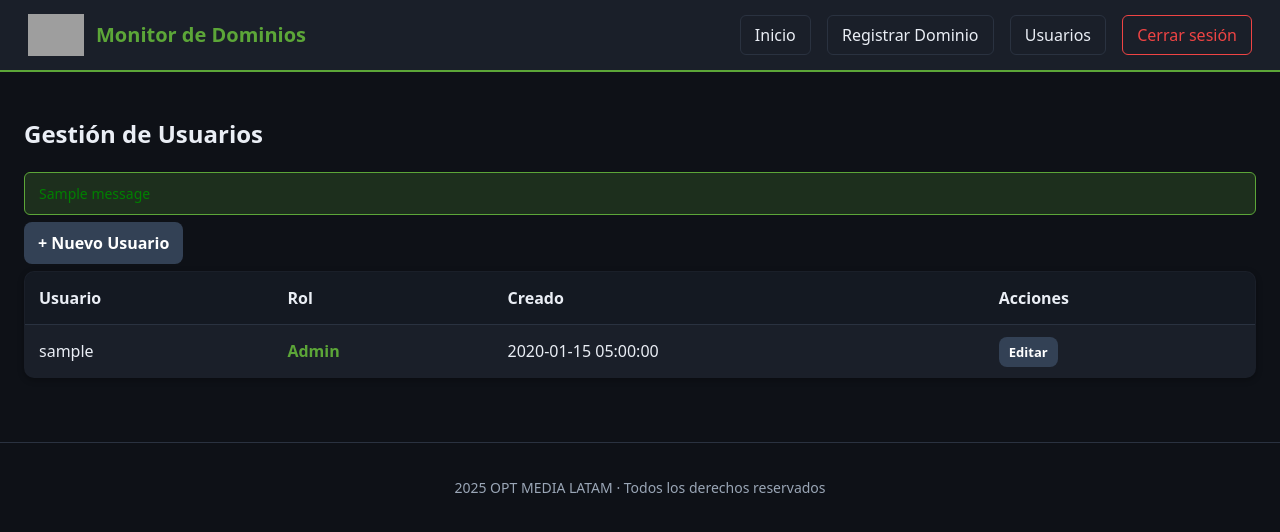
After one commit to jamsagak/monitor-opt, a Flask app: page /admin/users in a window 1280 px wide. The commit adds this page. Shown: the top 532 px of the page. Run offline with Flask 3, Linux system fonts and the light colour scheme; a user stored in the database is signed in; tables that the repository leaves empty hold one stand-in row (values such as "Sample post"); one stand-in notice (Sample message) is shown; grey boxes are pictures that could not be loaded.

Commit message:
Add admin panel: user management, domain editing, logout
- Add is_admin field to User model
- Add admin_required decorator for protected routes
- Add user CRUD: list, create, edit, delete (admin only)
- Add domain edit route and template
- Add logout button and admin menu to header nav
- Prevent admin from deleting themselves

Co-Authored-By: Claude Opus 4.6 <noreply@anthropic.com>

```diff
--- a/app.py
+++ b/app.py
@@ -1,6 +1,7 @@
 import os
+from functools import wraps
 from datetime import datetime
-from flask import Flask, render_template, request, redirect, url_for, flash
+from flask import Flask, render_template, request, redirect, url_for, flash, abort
 from apscheduler.schedulers.background import BackgroundScheduler
 from flask_migrate import Migrate
 import pytz
@@ -8,11 +9,21 @@ from flask_login import (
     LoginManager, login_user, login_required,
     logout_user, current_user
 )
-from werkzeug.security import check_password_hash
+from werkzeug.security import check_password_hash, generate_password_hash
 
 from config import Config
 from models import db, Domain, User
 from monitor import run_full_cycle, check_and_capture
+
+
+def admin_required(f):
+    @wraps(f)
+    @login_required
+    def decorated(*args, **kwargs):
+        if not current_user.is_admin:
+            abort(403)
+        return f(*args, **kwargs)
+    return decorated
 
 
 def create_app():
@@ -139,6 +150,32 @@ def create_app():
         flash(f"Monitoreo ejecutado para {d.domain}.", "success")
         return redirect(url_for("index"))
 
+    @app.route("/edit/<int:domain_id>", methods=["GET", "POST"])
+    @login_required
+    def edit_domain(domain_id):
+        d = Domain.query.get_or_404(domain_id)
+        if request.method == "POST":
+            d.domain = request.form.get("domain", "").strip()
+            d.client = request.form.get("client", "").strip()
+            d.contact = request.form.get("contact", "").strip()
+            d.provider = request.form.get("provider", "").strip()
+            expiry = request.form.get("expiry", "").strip()
+
+            if not d.domain or not d.client:
+                flash("Dominio y Cliente son obligatorios.", "error")
+                return redirect(url_for("edit_domain", domain_id=d.id))
+
+            try:
+                d.expiry_date = datetime.strptime(expiry, "%Y-%m-%d").date() if expiry else None
+            except ValueError:
+                flash("Fecha de caducidad inválida.", "error")
+                return redirect(url_for("edit_domain", domain_id=d.id))
+
+            db.session.commit()
+            flash("Dominio actualizado.", "success")
+            return redirect(url_for("index"))
+        return render_template("edit_domain.html", domain=d)
+
     @app.route("/delete/<int:domain_id>", methods=["POST"])
     @login_required
     def delete_domain(domain_id):
@@ -147,6 +184,76 @@ def create_app():
         db.session.commit()
         flash("Dominio eliminado.", "success")
         return redirect(url_for("index"))
+
+    # -------------------
+    # Admin: User management
+    # -------------------
+    @app.route("/admin/users")
+    @admin_required
+    def admin_users():
+        users = User.query.order_by(User.username.asc()).all()
+        return render_template("admin_users.html", users=users)
+
+    @app.route("/admin/users/create", methods=["GET", "POST"])
+    @admin_required
+    def admin_create_user():
+        if request.method == "POST":
+            username = request.form.get("username", "").strip()
+            password = request.form.get("password", "").strip()
+            is_admin = request.form.get("is_admin") == "on"
+
+            if not username or not password:
+                flash("Usuario y contraseña son obligatorios.", "error")
+                return redirect(url_for("admin_create_user"))
+
+            if User.query.filter_by(username=username).first():
+                flash("Ese usuario ya existe.", "error")
+                return redirect(url_for("admin_create_user"))
+
+            u = User(
+                username=username,
+                password_hash=generate_password_hash(password),
+                is_admin=is_admin,
+            )
+            db.session.add(u)
+            db.session.commit()
+            flash(f"Usuario '{username}' creado.", "success")
+            return redirect(url_for("admin_users"))
+        return render_template("admin_user_form.html", user=None)
+
+    @app.route("/admin/users/<int:user_id>/edit", methods=["GET", "POST"])
+    @admin_required
+    def admin_edit_user(user_id):
+        u = User.query.get_or_404(user_id)
+        if request.method == "POST":
+            u.username = request.form.get("username", "").strip()
+            is_admin = request.form.get("is_admin") == "on"
+            password = request.form.get("password", "").strip()
+
+            if not u.username:
+                flash("El nombre de usuario es obligatorio.", "error")
+                return redirect(url_for("admin_edit_user", user_id=u.id))
+
+            u.is_admin = is_admin
+            if password:
+                u.password_hash = generate_password_hash(password)
+
+            db.session.commit()
+            flash(f"Usuario '{u.username}' actualizado.", "success")
+            return redirect(url_for("admin_users"))
+        return render_template("admin_user_form.html", user=u)
+
+    @app.route("/admin/users/<int:user_id>/delete", methods=["POST"])
+    @admin_required
+    def admin_delete_user(user_id):
+        u = User.query.get_or_404(user_id)
+        if u.id == current_user.id:
+            flash("No puedes eliminarte a ti mismo.", "error")
+            return redirect(url_for("admin_users"))
+        db.session.delete(u)
+        db.session.commit()
+        flash(f"Usuario '{u.username}' eliminado.", "success")
+        return redirect(url_for("admin_users"))
 
     return app
 
--- a/models.py
+++ b/models.py
@@ -37,4 +37,5 @@ class User(UserMixin, db.Model):
     id = db.Column(db.Integer, primary_key=True)
     username = db.Column(db.String(150), unique=True, nullable=False)
     password_hash = db.Column(db.String(255), nullable=False)
+    is_admin = db.Column(db.Boolean, default=False, nullable=False)
     created_at = db.Column(db.DateTime, default=datetime.utcnow)
--- /dev/null
+++ b/templates/admin_users.html
@@ -0,0 +1,54 @@
+{% extends "base.html" %}
+{% block content %}
+<h2>Gestión de Usuarios</h2>
+
+{% with messages = get_flashed_messages(with_categories=true) %}
+  {% if messages %}
+    <ul class="flash-messages">
+      {% for category, message in messages %}
+        <li style="color: {{ 'red' if category == 'error' else 'green' }};">
+          {{ message }}
+        </li>
+      {% endfor %}
+    </ul>
+  {% endif %}
+{% endwith %}
+
+<div style="margin-bottom: 16px;">
+  <a href="{{ url_for('admin_create_user') }}" class="btn-secondary">+ Nuevo Usuario</a>
+</div>
+
+<table>
+  <thead>
+    <tr>
+      <th>Usuario</th>
+      <th>Rol</th>
+      <th>Creado</th>
+      <th>Acciones</th>
+    </tr>
+  </thead>
+  <tbody>
+    {% for u in users %}
+    <tr>
+      <td>{{ u.username }}</td>
+      <td>
+        {% if u.is_admin %}
+          <span style="color: var(--primary); font-weight: 600;">Admin</span>
+        {% else %}
+          Usuario
+        {% endif %}
+      </td>
+      <td>{{ u.created_at|localtime }}</td>
+      <td>
+        <a href="{{ url_for('admin_edit_user', user_id=u.id) }}" class="btn-secondary" style="font-size:13px; padding:6px 10px;">Editar</a>
+        {% if u.id != current_user.id %}
+        <form action="{{ url_for('admin_delete_user', user_id=u.id) }}" method="post" style="display:inline;" onsubmit="return confirm('¿Eliminar usuario {{ u.username }}?');">
+          <button type="submit" class="danger" style="font-size:13px; padding:6px 10px;">Eliminar</button>
+        </form>
+        {% endif %}
+      </td>
+    </tr>
+    {% endfor %}
+  </tbody>
+</table>
+{% endblock %}
--- a/templates/base.html
+++ b/templates/base.html
@@ -13,8 +13,14 @@
       <h1>Monitor de Dominios</h1>
     </div>
     <nav>
-      <a href="{{ url_for('index') }}">Inicio</a>
-      <a href="{{ url_for('register') }}">Registrar Dominio</a>
+      {% if current_user.is_authenticated %}
+        <a href="{{ url_for('index') }}">Inicio</a>
+        <a href="{{ url_for('register') }}">Registrar Dominio</a>
+        {% if current_user.is_admin %}
+          <a href="{{ url_for('admin_users') }}">Usuarios</a>
+        {% endif %}
+        <a href="{{ url_for('logout') }}" style="border-color: var(--red); color: var(--red);">Cerrar sesión</a>
+      {% endif %}
     </nav>
   </header>
 
```
Also changed, not shown: templates/admin_user_form.html (added, +39 -0 lines), templates/edit_domain.html (added, +41 -0 lines), templates/index.html (+6 -5 lines).
